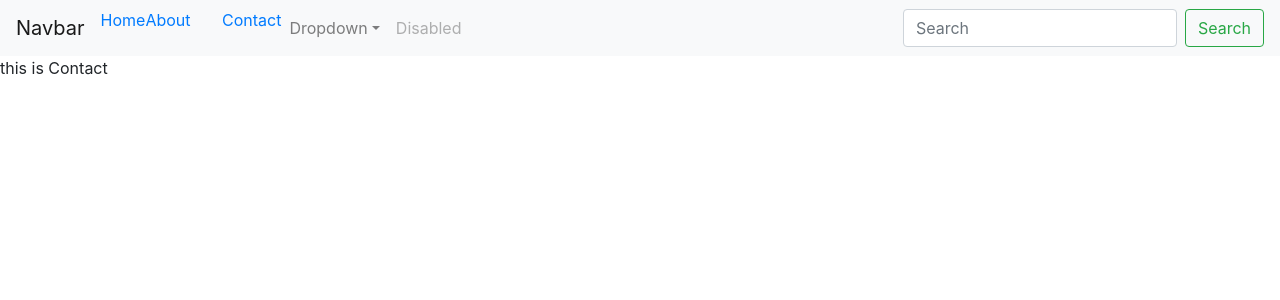
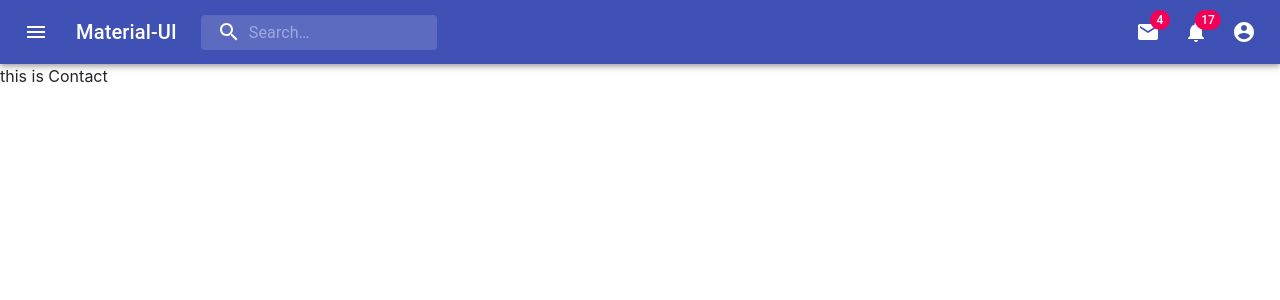
Before and after one commit to Hamaddogar/june-react-22, a React (Create React App) app: page /contact in a window 1280 px wide. Shown: the top 300 px of the page. Built offline with nearby package versions, Linux system fonts and the light colour scheme.

Commit message:
this app we are working

```diff
--- a/package.json
+++ b/package.json
@@ -3,6 +3,8 @@
   "version": "0.1.0",
   "private": true,
   "dependencies": {
+    "@material-ui/core": "^4.11.2",
+    "@material-ui/icons": "^4.11.2",
     "@testing-library/jest-dom": "^5.11.6",
     "@testing-library/react": "^11.1.2",
     "@testing-library/user-event": "^12.2.2",
--- a/src/Home/Header/Header.js
+++ b/src/Home/Header/Header.js
@@ -1,63 +1,233 @@
-import React from 'react'
+import React from 'react';
+import { fade, makeStyles } from '@material-ui/core/styles';
+import AppBar from '@material-ui/core/AppBar';
+import Toolbar from '@material-ui/core/Toolbar';
+import IconButton from '@material-ui/core/IconButton';
+import Typography from '@material-ui/core/Typography';
+import InputBase from '@material-ui/core/InputBase';
+import Badge from '@material-ui/core/Badge';
+import MenuItem from '@material-ui/core/MenuItem';
+import Menu from '@material-ui/core/Menu';
+import MenuIcon from '@material-ui/icons/Menu';
+import SearchIcon from '@material-ui/icons/Search';
+import AccountCircle from '@material-ui/icons/AccountCircle';
+import MailIcon from '@material-ui/icons/Mail';
+import NotificationsIcon from '@material-ui/icons/Notifications';
+import MoreIcon from '@material-ui/icons/MoreVert';
 import { Link } from "react-router-dom";
 
+const useStyles = makeStyles((theme) => ({
+  grow: {
+    flexGrow: 1,
+  },
+  menuButton: {
+    marginRight: theme.spacing(2),
+  },
+  title: {
+    display: 'none',
+    [theme.breakpoints.up('sm')]: {
+      display: 'block',
+    },
+  },
+  search: {
+    position: 'relative',
+    borderRadius: theme.shape.borderRadius,
+    backgroundColor: fade(theme.palette.common.white, 0.15),
+    '&:hover': {
+      backgroundColor: fade(theme.palette.common.white, 0.25),
+    },
+    marginRight: theme.spacing(2),
+    marginLeft: 0,
+    width: '100%',
+    [theme.breakpoints.up('sm')]: {
+      marginLeft: theme.spacing(3),
+      width: 'auto',
+    },
+  },
+  searchIcon: {
+    padding: theme.spacing(0, 2),
+    height: '100%',
+    position: 'absolute',
+    pointerEvents: 'none',
+    display: 'flex',
+    alignItems: 'center',
+    justifyContent: 'center',
+  },
+  inputRoot: {
+    color: 'inherit',
+  },
+  inputInput: {
+    padding: theme.spacing(1, 1, 1, 0),
+    // vertical padding + font size from searchIcon
+    paddingLeft: `calc(1em + ${theme.spacing(4)}px)`,
+    transition: theme.transitions.create('width'),
+    width: '100%',
+    [theme.breakpoints.up('md')]: {
+      width: '20ch',
+    },
+  },
+  sectionDesktop: {
+    display: 'none',
+    [theme.breakpoints.up('md')]: {
+      display: 'flex',
+    },
+  },
+  sectionMobile: {
+    display: 'flex',
+    [theme.breakpoints.up('md')]: {
+      display: 'none',
+    },
+  },
+}));
 
-class Header extends React.Component {
+export default function Header() {
+  const classes = useStyles();
+  const [anchorEl, setAnchorEl] = React.useState(null);
+  const [mobileMoreAnchorEl, setMobileMoreAnchorEl] = React.useState(null);
 
-    render() {
+  const isMenuOpen = Boolean(anchorEl);
+  const isMobileMenuOpen = Boolean(mobileMoreAnchorEl);
 
-        return (
+  const handleProfileMenuOpen = (event) => {
+    setAnchorEl(event.currentTarget);
+  };
 
-            <div>
+  const handleMobileMenuClose = () => {
+    setMobileMoreAnchorEl(null);
+  };
 
-<nav class="navbar navbar-expand-lg navbar-light bg-light">
-  <a class="navbar-brand" href="#">Navbar</a>
-  <button class="navbar-toggler" type="button" data-toggle="collapse" data-target="#navbarSupportedContent" aria-controls="navbarSupportedContent" aria-expanded="false" aria-label="Toggle navigation">
-    <span class="navbar-toggler-icon"></span>
-  </button>
+  const handleMenuClose = () => {
+    setAnchorEl(null);
+    handleMobileMenuClose();
+  };
 
-  <div class="collapse navbar-collapse" id="navbarSupportedContent">
-    <ul class="navbar-nav mr-auto">
-      <li class="nav-item active">
-    <Link  to="/">Home</Link>
+  const handleMobileMenuOpen = (event) => {
+    setMobileMoreAnchorEl(event.currentTarget);
+  };
 
-      </li>
-      <li class="nav-item">
-    <Link  to="/about">About</Link>
-      </li>
-      &nbsp;
-      &nbsp;
-      &nbsp;
-      &nbsp;
-      <li class="nav-item">
-      <Link  to="/contact">Contact</Link>
-      </li>
+  const menuId = 'primary-search-account-menu';
+  const renderMenu = (
+    <Menu
+      anchorEl={anchorEl}
+      anchorOrigin={{ vertical: 'top', horizontal: 'right' }}
+      id={menuId}
+      keepMounted
+      transformOrigin={{ vertical: 'top', horizontal: 'right' }}
+      open={isMenuOpen}
+      onClose={handleMenuClose}
+    >
+      <MenuItem onClick={handleMenuClose}></MenuItem>
+      <MenuItem onClick={handleMenuClose}>My account</MenuItem>
+    </Menu>
+  );
 
-      <li class="nav-item dropdown">
-        <a class="nav-link dropdown-toggle" href="#" id="navbarDropdown" role="button" data-toggle="dropdown" aria-haspopup="true" aria-expanded="false">
-          Dropdown
-        </a>
-        <div class="dropdown-menu" aria-labelledby="navbarDropdown">
-          <a class="dropdown-item" href="#">Action</a>
-          <a class="dropdown-item" href="#">Another action</a>
-          <div class="dropdown-divider"></div>
-          <a class="dropdown-item" href="#">Something else here</a>
-        </div>
-      </li>
-      <li class="nav-item">
-        <a class="nav-link disabled" href="#" tabindex="-1" aria-disabled="true">Disabled</a>
-      </li>
-    </ul>
-    <form class="form-inline my-2 my-lg-0">
-      <input class="form-control mr-sm-2" type="search" placeholder="Search" aria-label="Search"/>
-      <button class="btn btn-outline-success my-2 my-sm-0" type="submit">Search</button>
-    </form>
-  </div>
-</nav>
+  const mobileMenuId = 'primary-search-account-menu-mobile';
+  const renderMobileMenu = (
+    <Menu
+      anchorEl={mobileMoreAnchorEl}
+      anchorOrigin={{ vertical: 'top', horizontal: 'right' }}
+      id={mobileMenuId}
+      keepMounted
+      transformOrigin={{ vertical: 'top', horizontal: 'right' }}
+      open={isMobileMenuOpen}
+      onClose={handleMobileMenuClose}
+    >
+      <MenuItem>
+        <IconButton aria-label="show 4 new mails" color="inherit">
+          <Badge badgeContent={4} color="secondary">
+            <MailIcon />
+          </Badge>
+        </IconButton>
+        <p>Messages</p>
+      </MenuItem>
+      <MenuItem>
+        <IconButton aria-label="show 11 new notifications" color="inherit">
+          <Badge badgeContent={11} color="secondary">
+            <NotificationsIcon />
+          </Badge>
+        </IconButton>
+        <p>Notifications</p>
+      </MenuItem>
+      <MenuItem onClick={handleProfileMenuOpen}>
+        <IconButton
+          aria-label="account of current user"
+          aria-controls="primary-search-account-menu"
+          aria-haspopup="true"
+          color="inherit"
+        >
+          <AccountCircle />
+        </IconButton>
+        <p>Profile</p>
+      </MenuItem>
+    </Menu>
+  );
 
+  return (
+    <div className={classes.grow}>
+      <AppBar position="static">
+        <Toolbar>
+          <IconButton
+            edge="start"
+            className={classes.menuButton}
+            color="inherit"
+            aria-label="open drawer"
+          >
+            <MenuIcon />
+          </IconButton>
+          <Typography className={classes.title} variant="h6" noWrap>
+            Material-UI
+          </Typography>
+          <div className={classes.search}>
+            <div className={classes.searchIcon}>
+              <SearchIcon />
             </div>
-        )
-    }
-
+            <InputBase
+              placeholder="Search…"
+              classes={{
+                root: classes.inputRoot,
+                input: classes.inputInput,
+              }}
+              inputProps={{ 'aria-label': 'search' }}
+            />
+          </div>
+          <div className={classes.grow} />
+          <div className={classes.sectionDesktop}>
+            <IconButton aria-label="show 4 new mails" color="inherit">
+              <Badge badgeContent={4} color="secondary">
+                <MailIcon />
+              </Badge>
+            </IconButton>
+            <IconButton aria-label="show 17 new notifications" color="inherit">
+              <Badge badgeContent={17} color="secondary">
+                <NotificationsIcon />
+              </Badge>
+            </IconButton>
+            <IconButton
+              edge="end"
+              aria-label="account of current user"
+              aria-controls={menuId}
+              aria-haspopup="true"
+              onClick={handleProfileMenuOpen}
+              color="inherit"
+            >
+              <AccountCircle />
+            </IconButton>
+          </div>
+          <div className={classes.sectionMobile}>
+            <IconButton
+              aria-label="show more"
+              aria-controls={mobileMenuId}
+              aria-haspopup="true"
+              onClick={handleMobileMenuOpen}
+              color="inherit"
+            >
+              <MoreIcon />
+            </IconButton>
+          </div>
+        </Toolbar>
+      </AppBar>
+      {renderMobileMenu}
+      {renderMenu}
+    </div>
+  );
 }
- export default Header
--- a/src/Home/body/style.css
+++ /dev/null
@@ -1,5 +0,0 @@
-#main{
- display: inline-flex;
-  padding-left: 100px;
-
-}
--- a/src/Home/home.js
+++ b/src/Home/home.js
@@ -2,6 +2,7 @@ import React from 'react'
  import Header from './Header/Header'
  import Body from '../Home/body/body'
   import Footer from '../Home/Footer/footer'
+
 
 
 class Home extends React.Component {
@@ -12,6 +13,8 @@ class Home extends React.Component {
         return (
 
             <div>
+
+
              <Header/>
              <Body/>
              <Footer/>
--- /dev/null
+++ b/src/functionalComponent/functionalComponent.js
@@ -0,0 +1,79 @@
+import React, { useState } from 'react'
+
+function Testcomp() {
+
+    const [state, setState] = useState({})
+    const updateSate = (e) => {
+        state[e.target.id] = e.target.value
+        setState({ ...state })
+    }
+
+    const getData = (e) => {
+        e.preventDefault()
+        console.log(state)
+
+        localStorage.setItem("Functional_Data",JSON.stringify(state))
+
+    }
+
+
+    //   const [number,setnumber]=useState("+923060647571");
+    //   const[name,setname]=useState("Muhammad Hamad");
+    //   const[fname,setfname]=useState("Muhammad shafiq");
+
+
+    //   const updatename=(e)=>{
+    //   e.preventDefault()
+
+
+
+
+
+    //  setname(e.target.value)
+    //   }
+
+    //   const updateFname=(e)=>{
+    //     e.preventDefault()
+    //     setfname(e.target.value)
+
+    //   }
+
+
+    // const chnagename=(e)=>{
+    //     e.preventDefault()
+    //   setname("this is my new Name MR Muhammad")
+
+    // }
+
+    // const change_number=(e)=>{
+    // e.preventDefault()
+    // setnumber("i have only this number")
+
+    // }
+    return (
+        <div>
+
+            userNAME<input onChange={updateSate} id="username" />
+    FatherNAME<input onChange={updateSate} id="fathername" />
+    LocationNAME<input onChange={updateSate} id="locationname" />
+    Age<input onChange={updateSate} id="Age" />
+
+            <button onClick={getData}>GetData</button>
+
+
+
+
+
+        </div>
+
+    )
+
+}
+export default Testcomp;
+
+
+// // else Method
+//   export const Testcomp=()=>{
+
+//     return(<div>this is other Method to use Fuctional component</div>)
+//   }
```
Also changed, not shown: src/App.js (+9 -6 lines), src/Home/body/body.js (+14 -38 lines), src/About/css/style.css (added), src/Home/Footer/css/style.css (added), src/Home/Header/css/style.css (added), src/Home/body/css/style.css (added), src/contact/css/style.css (added), 1 other file (tests, documents, lock files or other folders).
